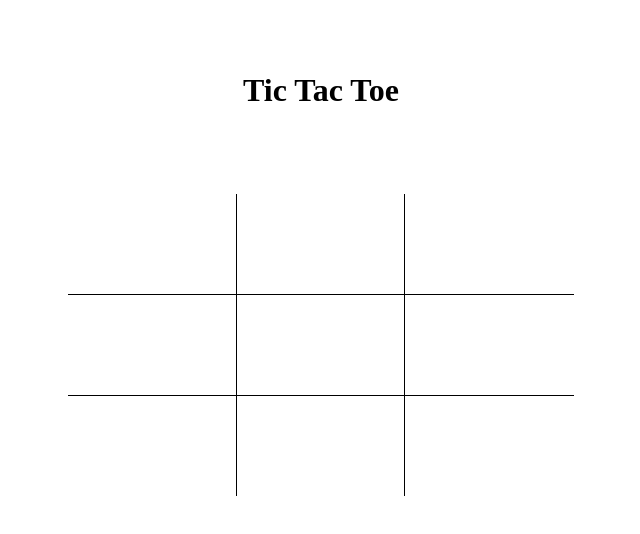
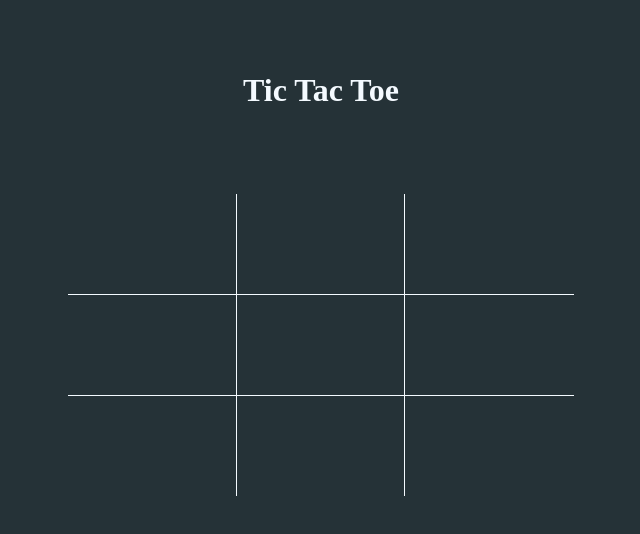
Before and after one commit to JasonG22/tick-tack-toe, a plain HTML site: page index.html in a window 1280 px wide. Shown: the whole page, without its empty margins (319-959 px from the left). Drawn offline with Linux system fonts and the light colour scheme.

Commit message:
Update style.css
Added var for white color.
Changed body bg color
change body color
Changed border color

```diff
--- a/css/style.css
+++ b/css/style.css
@@ -1,3 +1,10 @@
+:root {
+    --white: #F4FAFF;
+}
+body {
+    background-color: #253237;
+    color: var(--white);
+}
 .wrapper {
     display: flex;
     flex-direction: column;
@@ -23,9 +30,9 @@
     font-size: 2rem;
 }
 .border {
-    border-bottom: 1px solid black;
+    border-bottom: 1px solid var(--white);
 
 }
 .borderRight {
-border-right: 1px solid black;
+border-right: 1px solid var(--white);
 }
```
